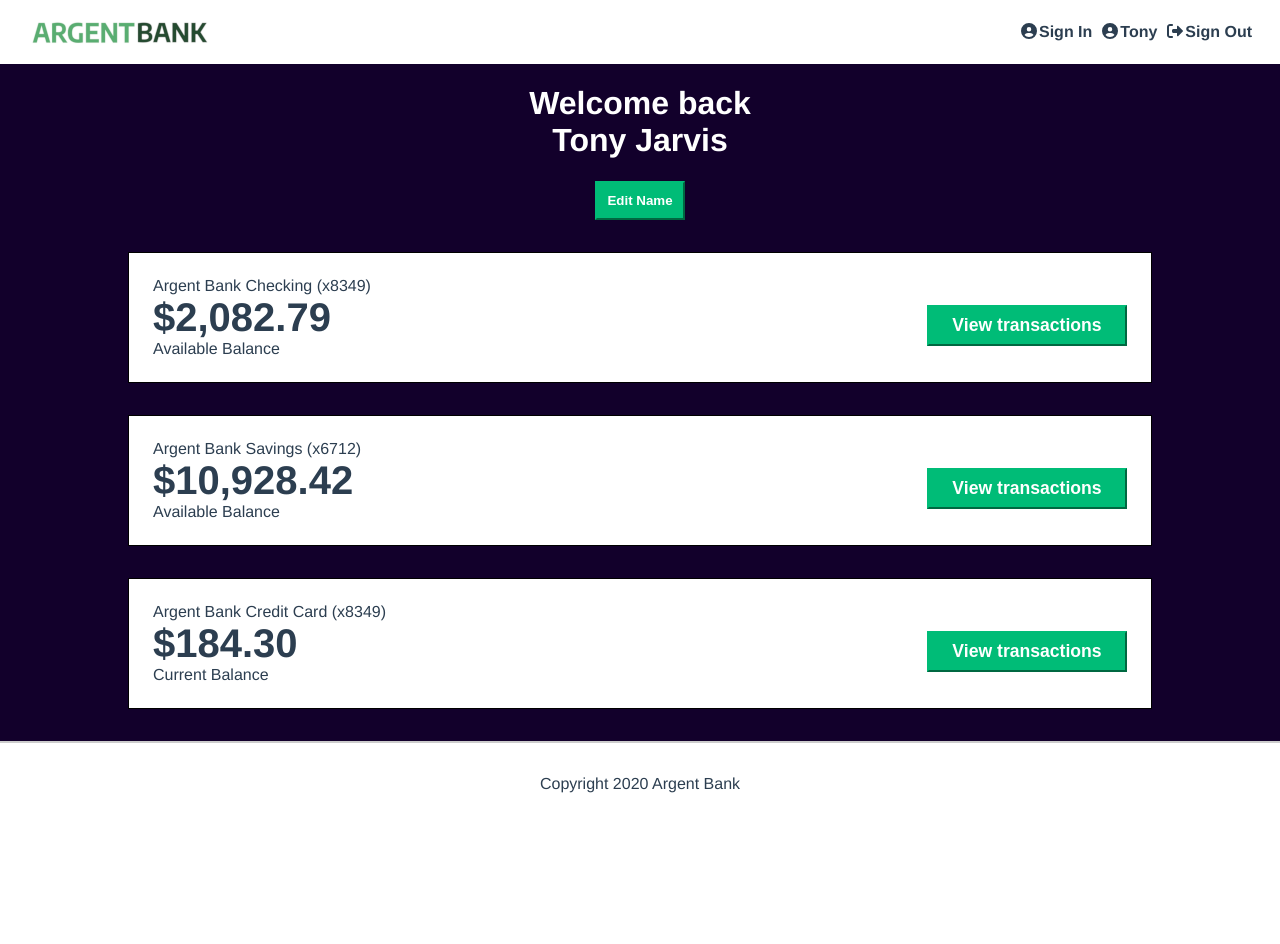
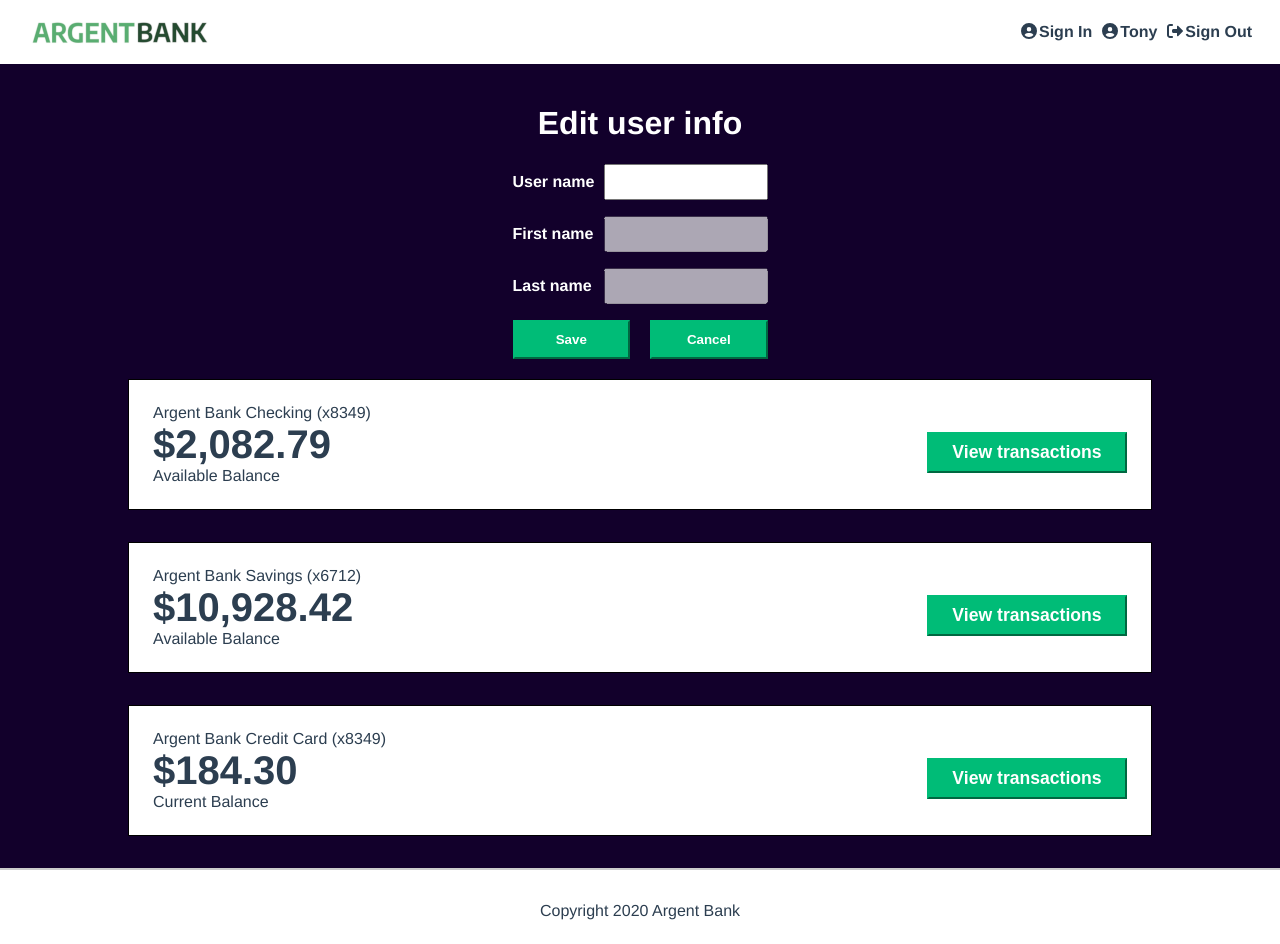
Before and after one commit to Dounia44/ArgentBank-Frontend, a React (Vite) app: page /profile in a window 1280 px wide. Both pictures are taken after a click on the button "Edit Name". Before the commit the page ends 817 px from the top, so only its background shows below. Built offline with nearby package versions, Linux system fonts and the light colour scheme.

Commit message:
feat: ajout du formulaire d’édition du profil et renommage du composant input en field

```diff
--- /dev/null
+++ b/src/components/Field/Field.jsx
@@ -0,0 +1,14 @@
+import "./Field.scss";
+
+function Field({ id, label, type = "text", ...props }) {
+  return (
+    <div className="field">
+      <label htmlFor={id} className="field__label">
+        {label}
+      </label>
+
+      <input type={type} id={id} {...props} className="field__input" />
+    </div>
+  );
+}
+export default Field;
--- a/src/components/Input/Input.scss
+++ b/src/components/Field/Field.scss
@@ -1,4 +1,4 @@
-.input {
+.field {
   display: flex;
   flex-direction: column;
   text-align: left;
@@ -8,7 +8,7 @@
     font-weight: bold;
   }
 
-  &__field {
+  &__input {
     padding: 5px;
     font-size: 1.2rem;
   }
--- a/src/components/Input/Input.jsx
+++ /dev/null
@@ -1,14 +0,0 @@
-import "./Input.scss";
-
-function Input({ id, label, type = "text" }) {
-  return (
-    <div className="input">
-      <label htmlFor={id} className="input__label">
-        {label}
-      </label>
-
-      <input type={type} id={id} className="input__field" />
-    </div>
-  );
-}
-export default Input;
--- a/src/components/Profileheader/Profileheader.jsx
+++ b/src/components/Profileheader/Profileheader.jsx
@@ -1,15 +1,48 @@
 import "./Profileheader.scss";
 import Button from "../button/Button";
+import { useState } from "react";
+import Field from "../Field/Field";
 
 function Profileheader({ firstName, lastName }) {
+  const [isEditing, setIsEditing] = useState(false);
+
   return (
     <div className="profile-header">
-      <h1>
-        Welcome back
-        <br />
-        {firstName} {lastName}
-      </h1>
-      <Button className="profile-header__button">Edit Name</Button>
+      {!isEditing ? (
+        <h1>
+          Welcome back
+          <br />
+          {firstName} {lastName}
+        </h1>
+      ) : (
+        <h1>Edit user info</h1>
+      )}
+
+      {isEditing && (
+        <form className="profile-header__form">
+          <Field id="username" label="User name" />
+          <Field id="firstname" label="First name" disabled />
+          <Field id="lastname" label="Last name" disabled />
+        </form>
+      )}
+
+      {!isEditing ? (
+        <Button onClick={() => setIsEditing(true)}>Edit Name</Button>
+      ) : (
+        <div className="profile-header__actions">
+          <Button type="submit" className="">
+            Save
+          </Button>
+
+          <Button
+            type="button"
+            className=""
+            onClick={() => setIsEditing(false)}
+          >
+            Cancel
+          </Button>
+        </div>
+      )}
     </div>
   );
 }
--- a/src/components/Profileheader/Profileheader.scss
+++ b/src/components/Profileheader/Profileheader.scss
@@ -1,12 +1,34 @@
 .profile-header {
   color: #fff;
   margin-bottom: 2rem;
+  width: 255px;
+  margin: 0 auto;
+  padding: 20px;
 
-  &__button {
-    border-color: #00bc77;
-    background-color: #00bc77;
-    color: #fff;
-    font-weight: bold;
-    padding: 10px;
+  &__form {
+    display: flex;
+    flex-direction: column;
+    width: 100%;
+    .field {
+      flex-direction: row;
+      justify-content: space-between;
+      align-items: center;
+      gap: 5px;
+      width: 100%;
+      &__input {
+        width: 150px;
+      }
+    }
+  }
+
+  &__actions {
+    display: flex;
+    justify-content: center;
+    width: 100%;
+    gap: 20px;
+
+    & .button {
+      width: 50%;
+    }
   }
 }
--- a/src/components/button/Button.jsx
+++ b/src/components/button/Button.jsx
@@ -1,8 +1,8 @@
 import "./Button.scss";
 
-function Button({ children, type = "button", className = "" }) {
+function Button({ children, type = "button", className = "", ...props }) {
   return (
-    <button type={type} className={`button ${className}`}>
+    <button type={type} className={`button ${className}`} {...props}>
       {children}
     </button>
   );
--- a/src/components/button/Button.scss
+++ b/src/components/button/Button.scss
@@ -3,6 +3,7 @@
   background-color: #00bc77;
   font-weight: bold;
   color: #fff;
+  padding: 10px;
 
   &-block {
     display: block;
--- a/src/pages/Login/Login.jsx
+++ b/src/pages/Login/Login.jsx
@@ -1,8 +1,8 @@
-import Input from "../../components/Input/Input";
 import Checkbox from "../../components/Checkbox/Checkbox";
 import { FontAwesomeIcon } from "@fortawesome/react-fontawesome";
 import { faCircleUser } from "@fortawesome/free-solid-svg-icons";
 import Button from "../../components/button/Button";
+import Field from "../../components/Field/Field";
 
 import "./Login.scss";
 
@@ -12,8 +12,8 @@ function Login() {
       <FontAwesomeIcon icon={faCircleUser} className="sign-in__icon" />
       <h1>Sign In</h1>
 
-      <Input id="username" label="Username" />
-      <Input id="password" label="Password" type="password" />
+      <Field id="username" label="Username" />
+      <Field id="password" label="Password" type="password" />
 
       <Checkbox id="remember-me" label="Remember me" />
       <Button className="button-block">Sign In</Button>
```
